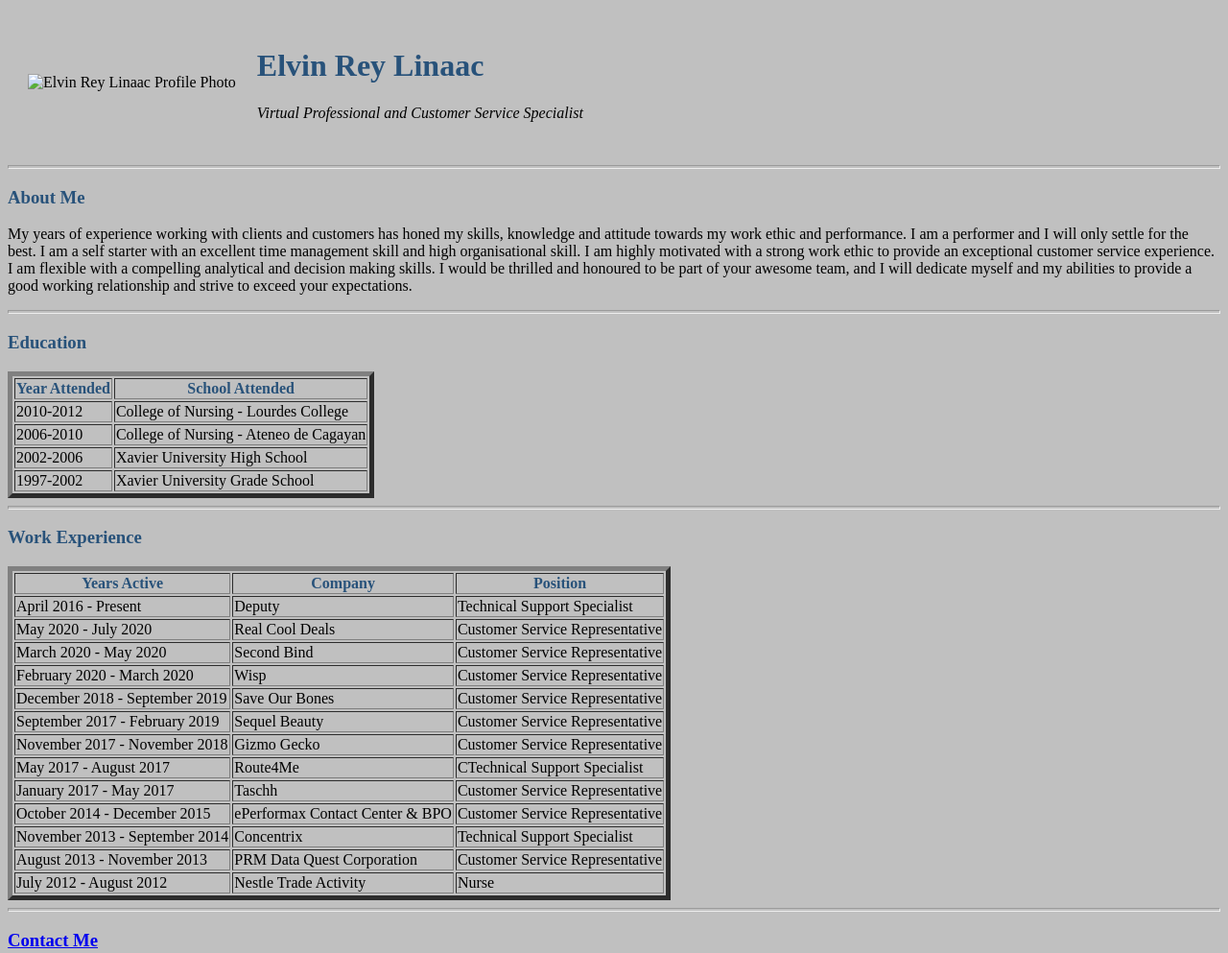
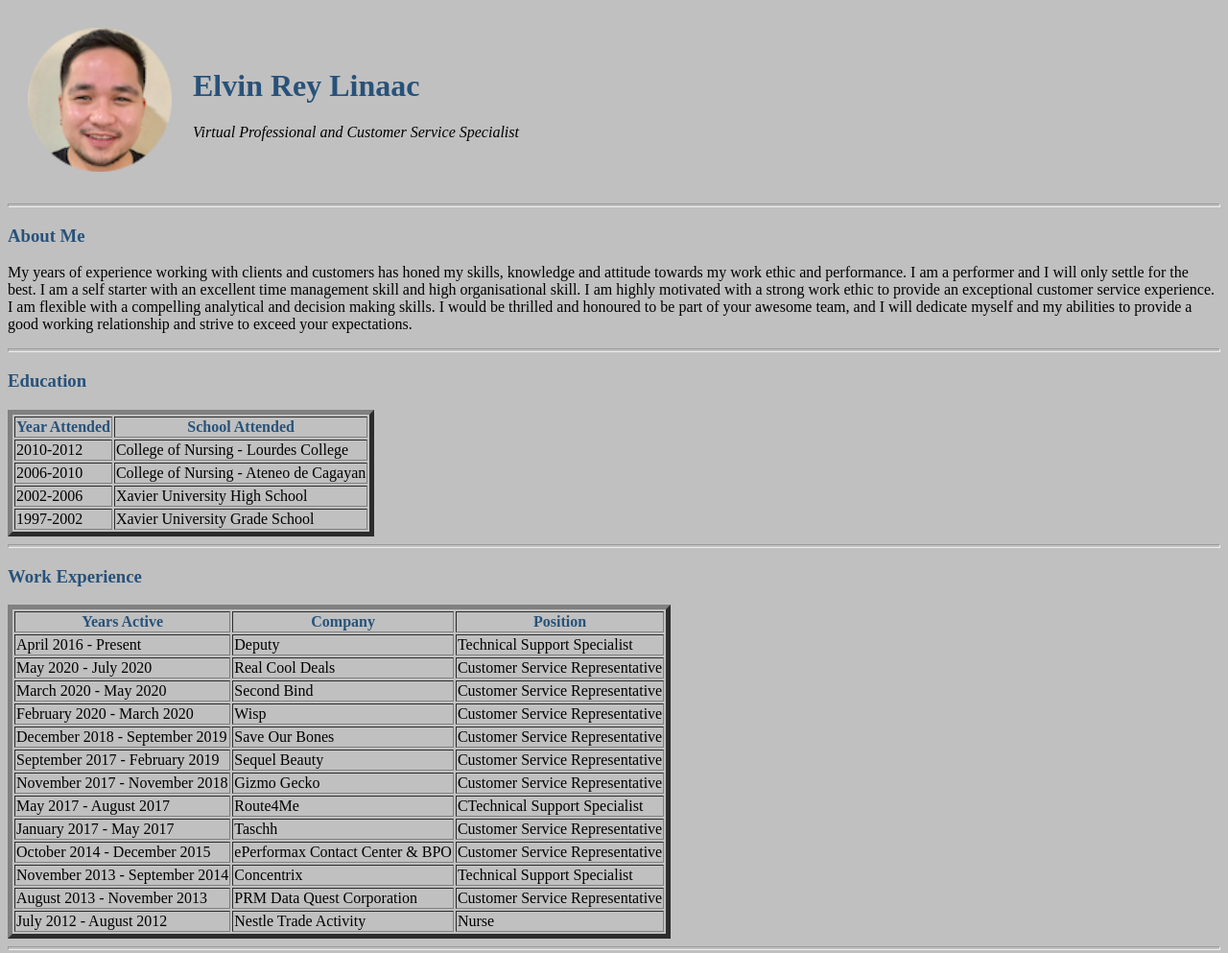
Before and after one commit to elvinlinaac/CV, a plain HTML site: page index.html in a window 1280 px wide. Shown: the top 993 px of the page at 96% size. Drawn offline with Linux system fonts and the light colour scheme.

Commit message:
Update index.html

```diff
--- a/index.html
+++ b/index.html
@@ -11,7 +11,7 @@
 <body>
   <table cellspacing=20>
     <tr>
-      <td><img src="images/elvin.png" alt="Elvin Rey Linaac Profile Photo"></td>
+      <td><img src="elvin.png" alt="Elvin Rey Linaac Profile Photo"></td>
       <td>
         <h1>Elvin Rey Linaac</h1>
         <p><em>Virtual Professional and Customer Service Specialist</em></p>
```
